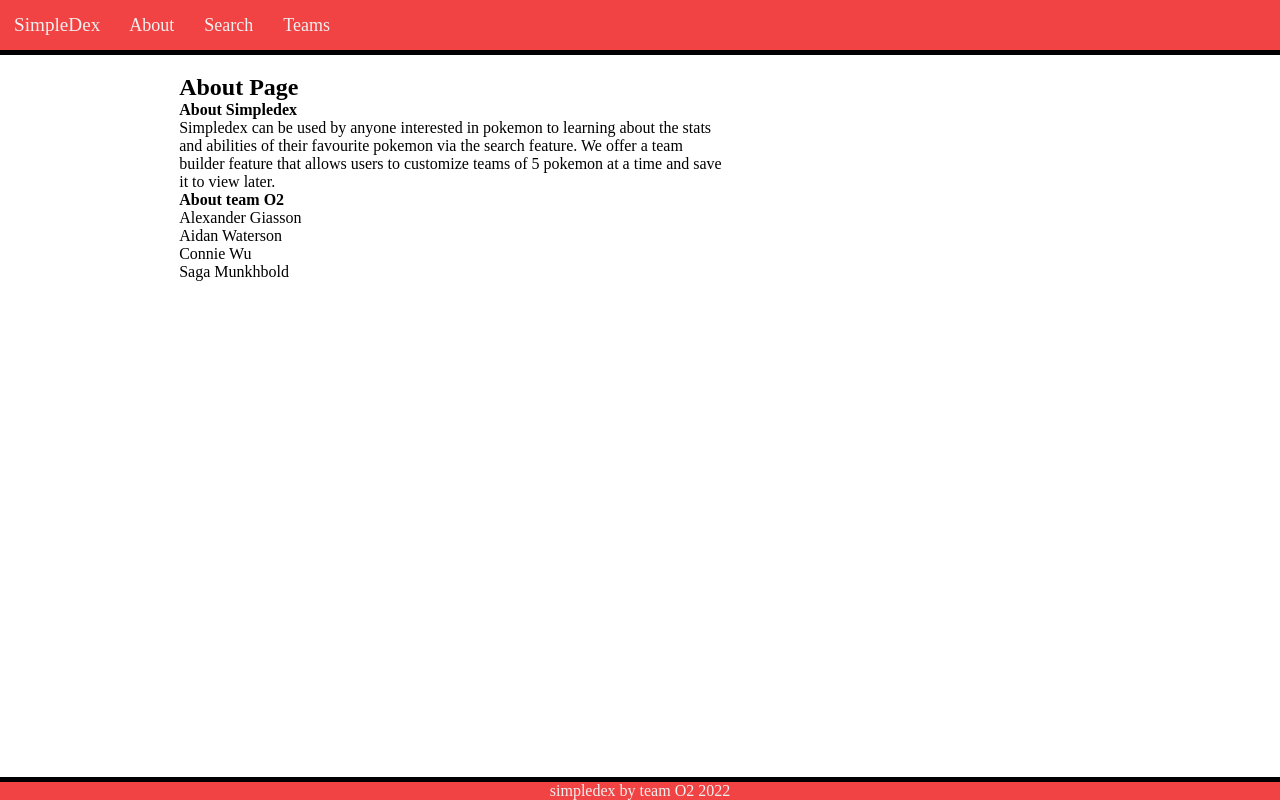
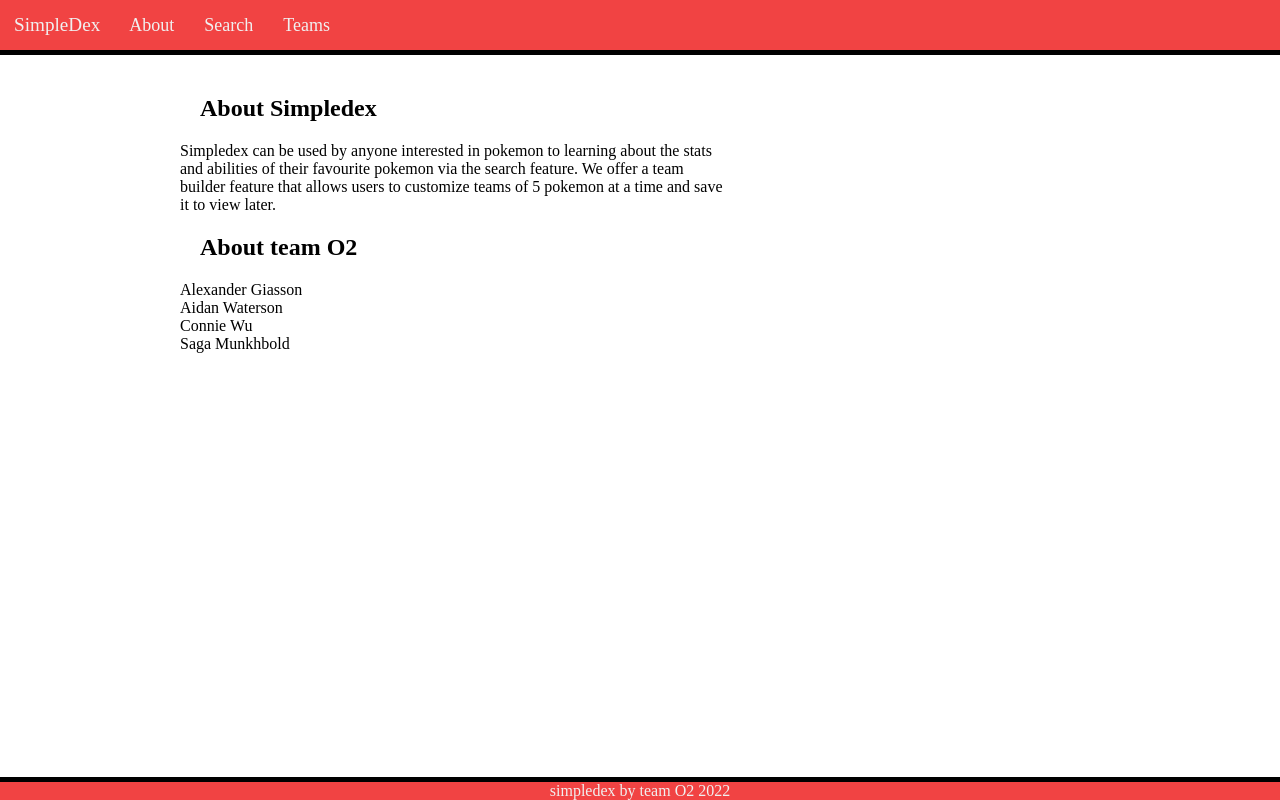
Before and after one commit to s-Kone/SimpleDex, a Next.js app in the folder client/simpledex/: page /about in a window 1280 px wide. Built offline with nearby package versions, Linux system fonts and the light colour scheme.

Commit message:
added proper layout to pages

```diff
--- a/client/simpledex/pages/about.js
+++ b/client/simpledex/pages/about.js
@@ -1,27 +1,29 @@
 import Head from 'next/head'
 import Layout from '../components/layouts/layout';
+import styles from '../styles/about.module.css'
 
 export default function about() {
     return(
     <>
     <Layout>
-            <div style={{margin:"2%"}} >
-                <h2>About Page</h2>
-                <h4>About Simpledex</h4>
-                <p style={{width:"60%"}}>
+            <div className={styles.container} >
+
+                <h2 style={{padding: '20px'}}>About Simpledex</h2>
+                <p className={styles.content}>
                     Simpledex can be used by anyone interested in pokemon to
                     learning about the stats and abilities of their
                     favourite pokemon via the search feature.
                     We offer a team builder feature that allows users to
                     customize teams of 5 pokemon at a time and save it to
                     view later.</p>
-                <h4>About team O2</h4>
-                <ul style={{ listStyleType: "none" }}>
-                    <li>Alexander Giasson</li>
-                    <li>Aidan Waterson</li>
-                    <li>Connie Wu</li>
-                    <li>Saga Munkhbold</li>
-                </ul>
+
+                <h2 style={{padding: '20px'}}>About team O2</h2>
+                <div>
+                    <p>Alexander Giasson</p>
+                    <p>Aidan Waterson</p>
+                    <p>Connie Wu</p>
+                    <p>Saga Munkhbold</p>
+                </div>
             </div>
     </Layout>
     </>
--- a/client/simpledex/pages/teambuilder.js
+++ b/client/simpledex/pages/teambuilder.js
@@ -1,5 +1,5 @@
 import Head from 'next/head'
-import { Nav } from '../components/Nav'
+import Layout from '../components/layouts/layout';
 
 import { TeamItems } from '../components/teambuilder/team_items'
 export default function teambuilder() {
@@ -22,8 +22,9 @@ export default function teambuilder() {
 
     return (
         <>
-            <Nav/>
+            <Layout>
             <TeamItems />
+            </Layout>
         </>
     )
 }
--- a/client/simpledex/pages/teamlist.js
+++ b/client/simpledex/pages/teamlist.js
@@ -1,16 +1,16 @@
 import Head from 'next/head'
 import Link from 'next/link'
-import { Nav } from '../components/Nav'
+import Layout from '../components/layouts/layout'
 
 import { TeamList } from '../components/teamlist/teamlist'
 export default function teamlist() {
     return (
         <>
-            <Nav/>
+           <Layout>
             <Link href="/teambuilder">
                 <a>New Team</a>
             </Link>
-            <TeamList />
+            </Layout>
         </>
     )
 }
--- a/client/simpledex/pages/users/register.js
+++ b/client/simpledex/pages/users/register.js
@@ -5,7 +5,6 @@ import { useRouter } from 'next/router';
 import React from 'react';
 import { ToastContainer, toast } from 'react-toastify';
 import 'react-toastify/dist/ReactToastify.css';
-import Layout from '../../components/layouts/nolayout'
 
 
 const APIDomain = "https://alexgiasson.me"; // for debug, replace with http://localhost:8084
@@ -53,7 +52,7 @@ export default function Register() {
 
     return (
         <>
-        <Layout>
+
             <Head>
                 <title>SimpleDex Register</title>
                 <link rel="icon" href="/favicon.ico" />
@@ -146,7 +145,6 @@ export default function Register() {
                     font-weight: 500;
                 }`
             }</style>
-            </Layout>
         </>
 
     )
--- a/client/simpledex/styles/about.module.css
+++ b/client/simpledex/styles/about.module.css
@@ -1,3 +1,11 @@
-.container{
-    text-align: center;
+.container
+{
+    margin: 10px;
+    padding: 10px;
+    align-items: center;
 }
+
+.content
+{
+    width: 60%;
+}
```
